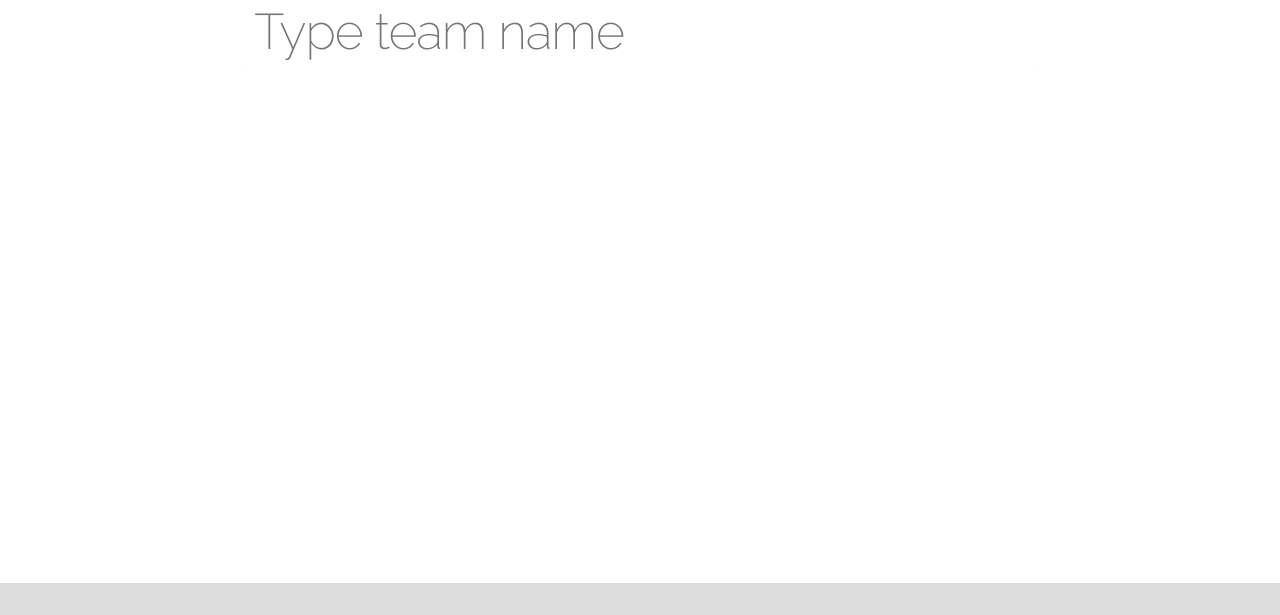
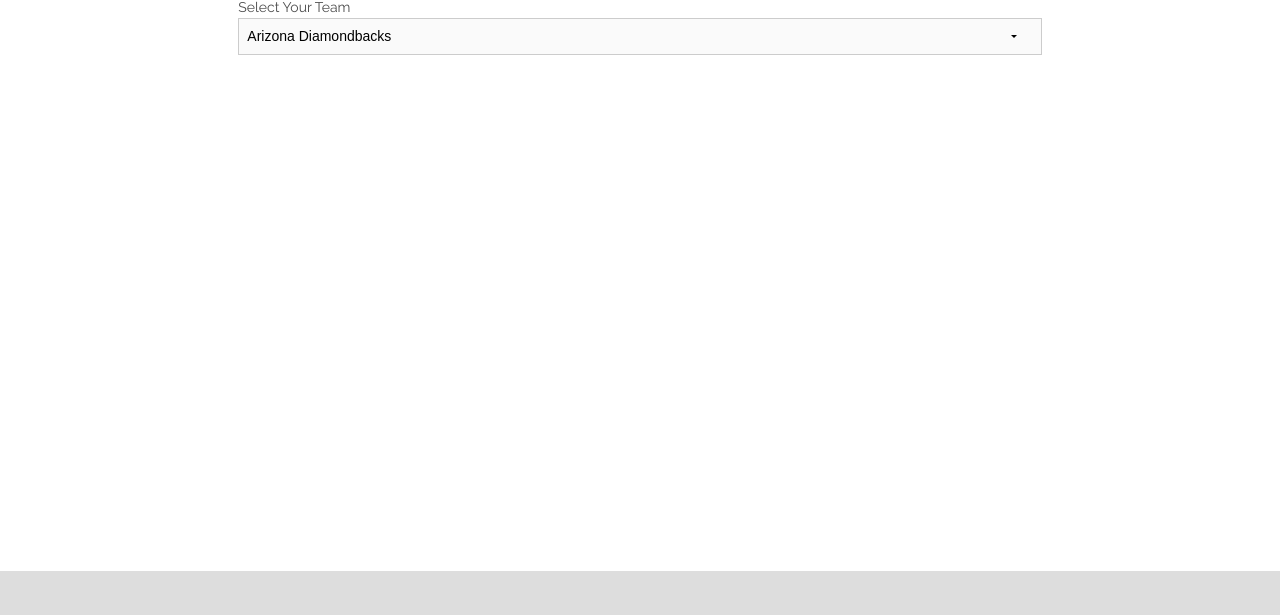
Before and after one commit to arkadyan/baseballhackday2015, a website: page index.html in a window 1280 px wide. Shown: the part 76-691 px from the top of the page. Drawn offline with nearby package versions, Linux system fonts and the light colour scheme; some packages are replaced by stand-ins of ours.

Commit message:
Put in a team select box

```diff
--- a/index.html
+++ b/index.html
@@ -38,7 +38,40 @@
     <div class="row container-searchbox" >
       <div class="large-10 large-offset-1 columns ">
 
-        <input id="search" class="js-search-input input-search" placeholder="Type team name">
+        <label for="team-select">Select Your Team</label>
+        <select id="search" name="team-select">
+          <option value='arizona-diamondbacks'>Arizona Diamondbacks</option>
+          <option value='atlanta-braves'>Atlanta Braves</option>
+          <option value='baltimore-orioles'>Baltimore Orioles</option>
+          <option value='boston-red-sox'>Boston Red Sox</option>
+          <option value='chicago-cubs'>Chicago Cubs</option>
+          <option value='chicago-white-sox'>Chicago White Sox</option>
+          <option value='cincinnati-reds'>Cincinnati Reds</option>
+          <option value='cleveland-indians'>Cleveland Indians</option>
+          <option value='colorado-rockies'>Colorado Rockies</option>
+          <option value='detroit-tigers'>Detroit Tigers</option>
+          <option value='houston-astros'>Houston Astros</option>
+          <option value='kansas-city-royals'>Kansas City Royals</option>
+          <option value='los-angeles-angels'>Los Angeles Angels</option>
+          <option value='los-angeles-dodgers'>Los Angeles Dodgers</option>
+          <option value='miami-marlins'>Miami Marlins</option>
+          <option value='milwaukee-brewers'>Milwaukee Brewers</option>
+          <option value='minnesota-twins'>Minnesota Twins</option>
+          <option value='new-york-mets'>New York Mets</option>
+          <option value='new-york-yankees'>New York Yankees</option>
+          <option value='oakland-athletics'>Oakland Athletics</option>
+          <option value='philadelphia-phillies'>Philadelphia Phillies</option>
+          <option value='pittsburgh-pirates'>Pittsburgh Pirates</option>
+          <option value='san-diego-padres'>San Diego Padres</option>
+          <option value='san-francisco-giants'>San Francisco Giants</option>
+          <option value='seattle-mariners'>Seattle Mariners</option>
+          <option value='st.-louis-cardinals'>St. Louis Cardinals</option>
+          <option value='tampa-bay-rays'>Tampa Bay Rays</option>
+          <option value='texas-rangers'>Texas Rangers</option>
+          <option value='toronto-blue-jays'>Toronto Blue Jays</option>
+          <option value='washington-nationals'>Washington Nationals</option>
+        </select>
+
       </div>
     </div>
 
--- a/js/groupieology.js
+++ b/js/groupieology.js
@@ -148,7 +148,7 @@
 	Groupieology.AppView = Backbone.View.extend({
 		el: '#groupiology-app',
 		events: {
-			'keypress #search' : 'search'
+			'change #search' : 'search'
 		},
 		initialize : function() {
 			/* set up a listener function to update the search results div when the
@@ -182,13 +182,11 @@
 		},
 		search : function(event) {
 			/* get the performer term */
-			if (event.keyCode == 13) {
-				var $term = $('input[id="search"]').val();
-				Groupieology.performers.setSearchKey($term);
-				this.$('#content').empty();
+			var $term = $('select[id="search"]').val();
+			Groupieology.performers.setSearchKey($term);
+			this.$('#content').empty();
 
-				Groupieology.performers.fetch();
-			}
+			Groupieology.performers.fetch();
 		}
 	});
 
```
